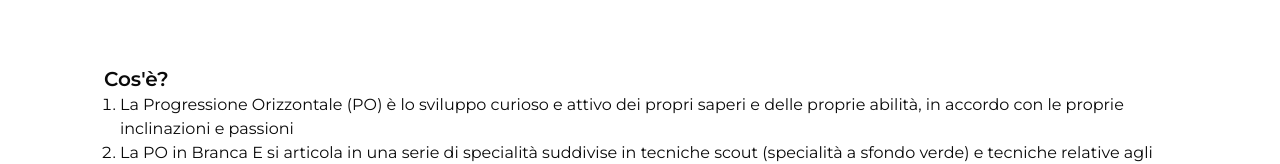
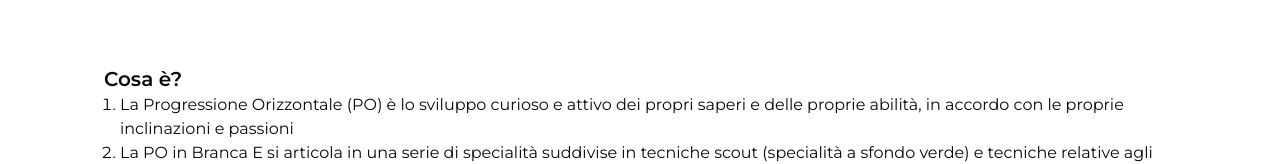
Before and after one commit to namecoder1/cngei-po-pv, a Next.js app: page / in a window 1280 px wide. Shown: the part 263-427 px from the top of the page. Built offline with nearby package versions, Linux system fonts and the light colour scheme.

Commit message:
wrong import deletion

```diff
--- a/app/page.tsx
+++ b/app/page.tsx
@@ -1,5 +1,4 @@
 import { Button } from "@/components/ui/button";
-import Image from "next/image";
 import Link from "next/link";
 
 export default function Home() {
@@ -14,7 +13,7 @@ export default function Home() {
         </p>
       </div>
       <div className="mt-16">
-        <h2 className="font-semibold text-xl">Cos'è?</h2>
+        <h2 className="font-semibold text-xl">Cosa è?</h2>
         <ul className="list-decimal ml-4">
           <li>
             <p>
--- a/components/blocks/card.tsx
+++ b/components/blocks/card.tsx
@@ -1,7 +1,5 @@
 import React from 'react'
 import { HorizontalType } from '@/app/progressione-orizzontale/page'
-
-import { DotIcon } from 'lucide-react'
 
 import {
   AlertDialog,
@@ -14,7 +12,6 @@ import {
   AlertDialogTrigger,
 } from "@/components/ui/alert-dialog"
 import Image from 'next/image'
-import { Button } from '../ui/button'
 
 const Card = ({ data } : { data: HorizontalType }) => {
 	const { name, description, tasks, image, color, border } = data
```
